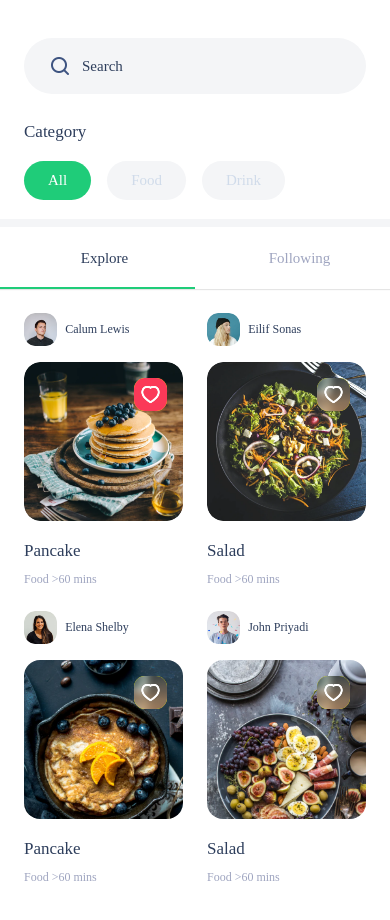
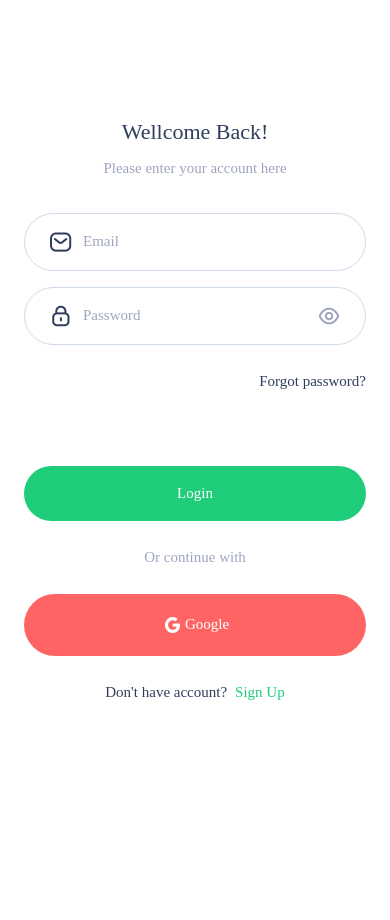
Before and after one commit to haileykwen/mob-masakuy, a React Native app: screen /SignIn in a window 390 px wide. Shown: the top 920 px of the page. After the commit the page ends 844 px from the top, so only its background shows below. Built offline with nearby package versions, Linux system fonts and the light colour scheme.

Commit message:
wiring auth and home stack

```diff
--- a/src/configs/navigators.tsx
+++ b/src/configs/navigators.tsx
@@ -28,7 +28,7 @@ const RootStackScreen = () => {
     return (
         <RootStack.Navigator
             screenOptions={{ headerShown: false }}
-            initialRouteName="HomeStack"
+            initialRouteName="AuthStack"
         >
             <RootStack.Screen name="AuthStack" component={AuthStackScreen} />
             <RootStack.Screen name="HomeStack" component={HomeStackScreen} />
--- a/src/screens/Signin/index.tsx
+++ b/src/screens/Signin/index.tsx
@@ -20,7 +20,10 @@ class Signin extends Component<SigninProps, {}> {
                     <Formik
                         initialValues={initFormLogin}
                         validationSchema={validationFormLogin}
-                        onSubmit={values => console.log(values)}
+                        onSubmit={values => {
+                            console.log(values);
+                            this.props.navigation.replace('HomeStack', { screen: 'Home' });
+                        }}
                     >
                         {({ handleChange, values, handleSubmit, errors, touched }) => (
                             <View>
--- a/src/screens/VerificationCode/index.tsx
+++ b/src/screens/VerificationCode/index.tsx
@@ -9,7 +9,9 @@ interface VerificationCodeState {
     timer: number
 }
 
-interface VerificationCodeProps {}
+interface VerificationCodeProps {
+    navigation: any
+}
 
 class VerificationCode extends Component<VerificationCodeProps, VerificationCodeState> {
     constructor(props: VerificationCodeProps){
@@ -78,6 +80,7 @@ class VerificationCode extends Component<VerificationCodeProps, VerificationCode
                         codeInputHighlightStyle={styles.codeInputHighlightStyle}
                         onCodeFilled = {(code) => {
                             console.log(code);
+                            this.props.navigation.replace('HomeStack', { screen: 'Home' });
                         }}
                     />
 
```
